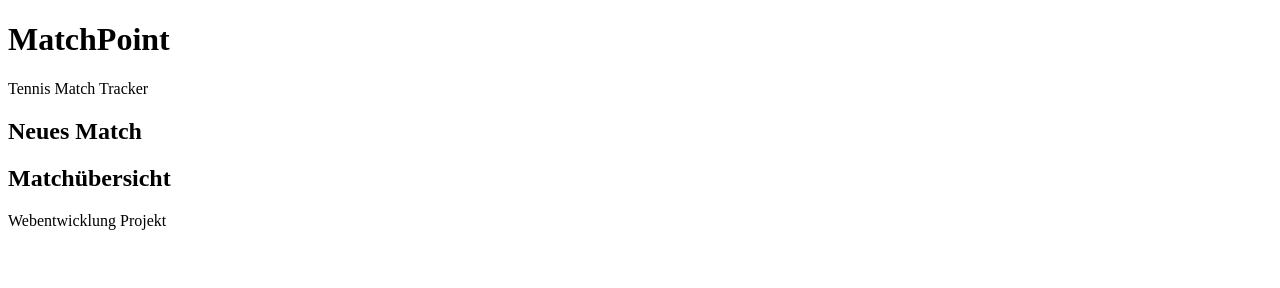
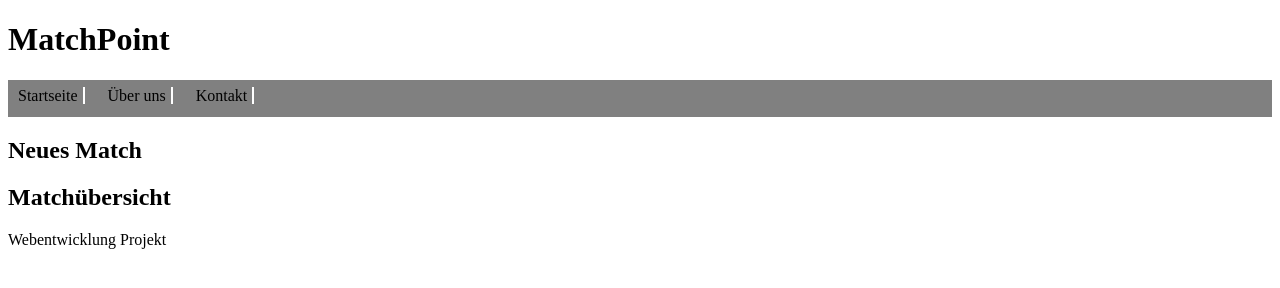
Before and after one commit to reefall/MatchPoint, a plain HTML site: page index.html in a window 1280 px wide. Drawn offline with Linux system fonts and the light colour scheme.

Commit message:
styles.css

```diff
--- a/index.html
+++ b/index.html
@@ -5,13 +5,19 @@
   <meta charset="UTF-8">
   <meta name="viewport" content="width=device-width, initial-scale=1.0">
   <title>MatchPoint - Tennis Match Tracker</title>
+    <link rel="stylesheet" href="styles.css">
 </head>
 
 <body>
 
 <header>
   <h1>MatchPoint</h1>
-  <p>Tennis Match Tracker</p>
+<nav class="mainNav">
+  <a href="./index.html">Startseite</a>
+  <a href="./about.html">Über uns</a>
+  <a href="./contact.html">Kontakt</a>
+</nav>
+
 </header>
 
 <main>
--- /dev/null
+++ b/styles.css
@@ -0,0 +1,18 @@
+.mainNav a{
+    font: Courier;
+    margin-right:14px;
+    text-decoration:none;
+    color: black;
+    padding: 0px 5px 0px 5px;
+    border-right: 2px solid white;
+}
+
+.mainNav {
+  height: 30px;
+  background: grey;
+  padding-top: 7px;
+  padding-left: 5px;
+  margin-top: 20px;
+  box-shadow: 4px 6px white;
+  overflow: hidden;
+}
```
Also changed, not shown: README.md.
